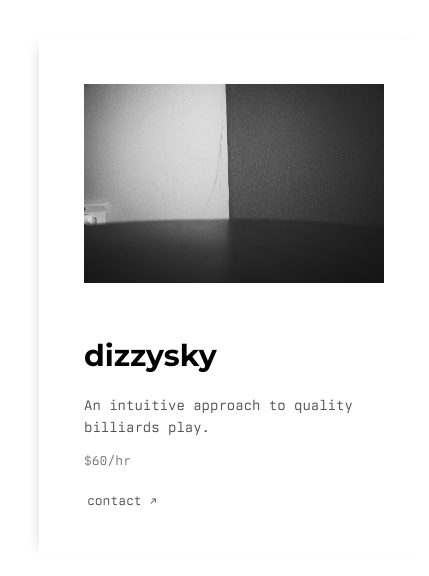
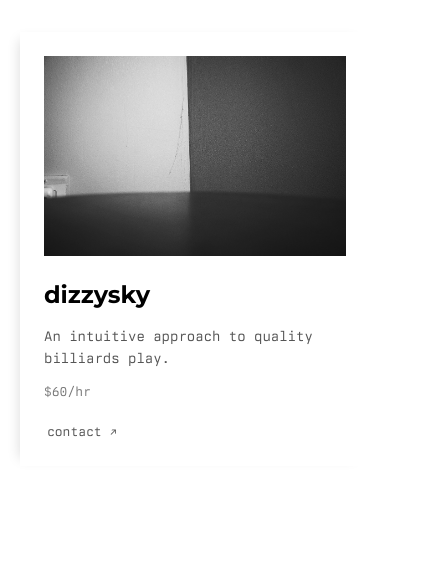
Before and after one commit to dizzysky/sanjid.com, a plain HTML site: page index.html in a window 390 px wide. Shown: the whole page, 429 px wide, since content can reach past the window. Drawn offline with Linux system fonts and the light colour scheme.

Commit message:
Improve mobile layout

```diff
--- a/index.html
+++ b/index.html
@@ -48,6 +48,7 @@
             rel="stylesheet"
         />
         <link rel="icon" href="/favicon.ico" type="image/x-icon" />
+        <meta name="viewport" content="width=device-width, initial-scale=1.0" />
     </head>
     <body>
         <div class="screenshot-display">
--- a/style.css
+++ b/style.css
@@ -3,21 +3,6 @@
     src: url("assets/fonts/TX-02-Regular.woff2") format("truetype");
     font-weight: normal;
     font-style: normal;
-}
-
-@media only screen and (max-width: 768px) {
-    .main-content,
-    .screenshot-display {
-        display: none;
-    }
-
-    .mobile-gif {
-        display: block;
-    }
-}
-
-.mobile-gif {
-    display: none;
 }
 
 body {
@@ -107,3 +92,46 @@ a:hover {
 .coaching-email:hover {
     color: blue;
 }
+
+@media only screen and (max-width: 768px) {
+    body {
+        margin: 0;
+        padding: 32px 20px;
+    }
+
+    .main-content {
+        display: block;
+        width: 100%;
+        max-width: 400px;
+        box-sizing: border-box;
+        padding: 24px;
+        margin: 0 auto;
+        box-shadow: -8px 0 12px -8px rgba(0, 0, 0, 0.15);
+    }
+
+    .headshot {
+        display: block;
+        width: 100%;
+        height: auto;
+        margin-bottom: 24px;
+    }
+
+    h1 {
+        font-size: 24px;
+        margin-bottom: 16px;
+    }
+
+    .coaching-description {
+        font-size: 14px;
+        max-width: 100%;
+    }
+
+    .coaching-rate,
+    .coaching-email {
+        font-size: 13px;
+    }
+
+    .screenshot-display {
+        display: none;
+    }
+}
```
